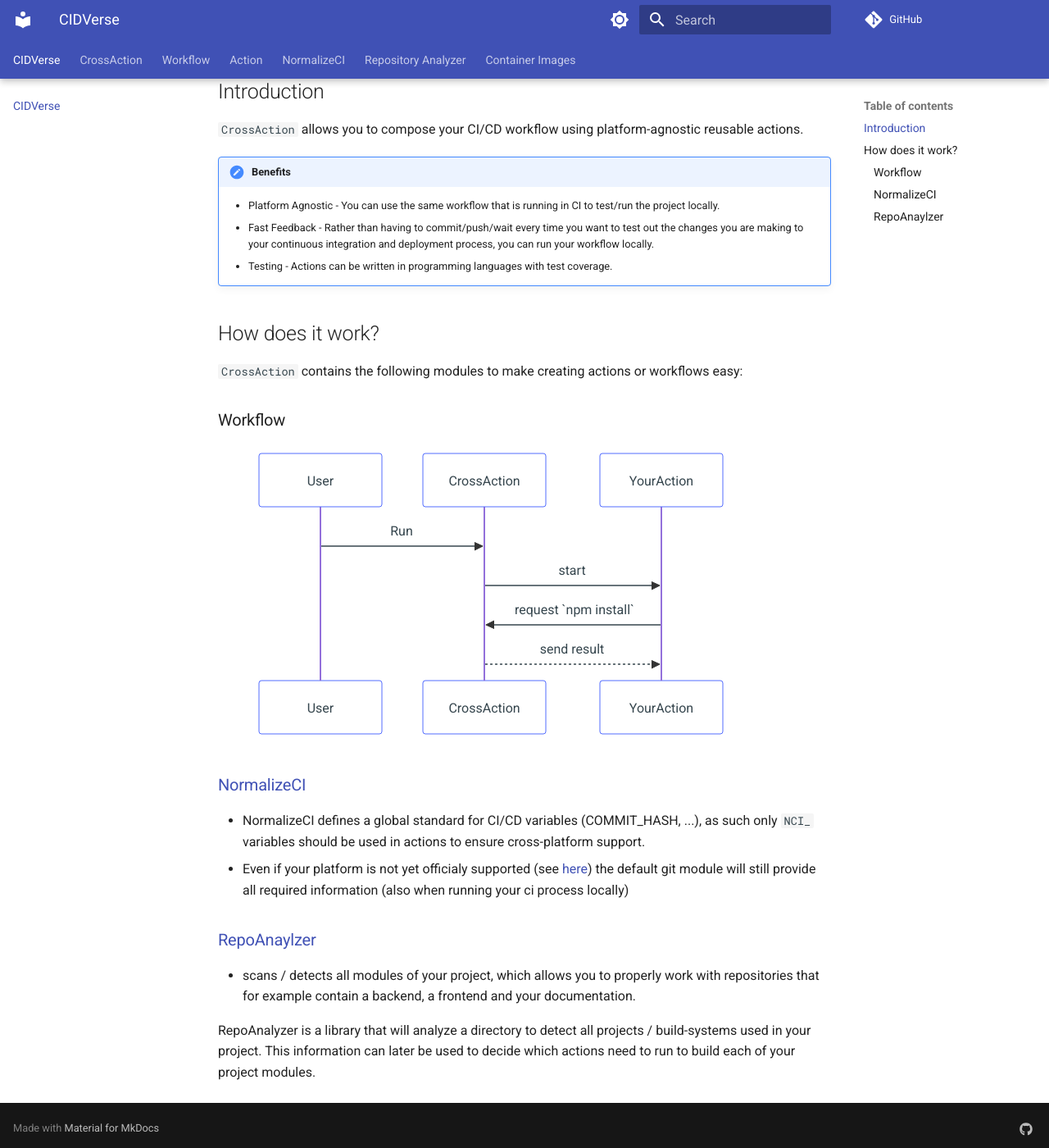
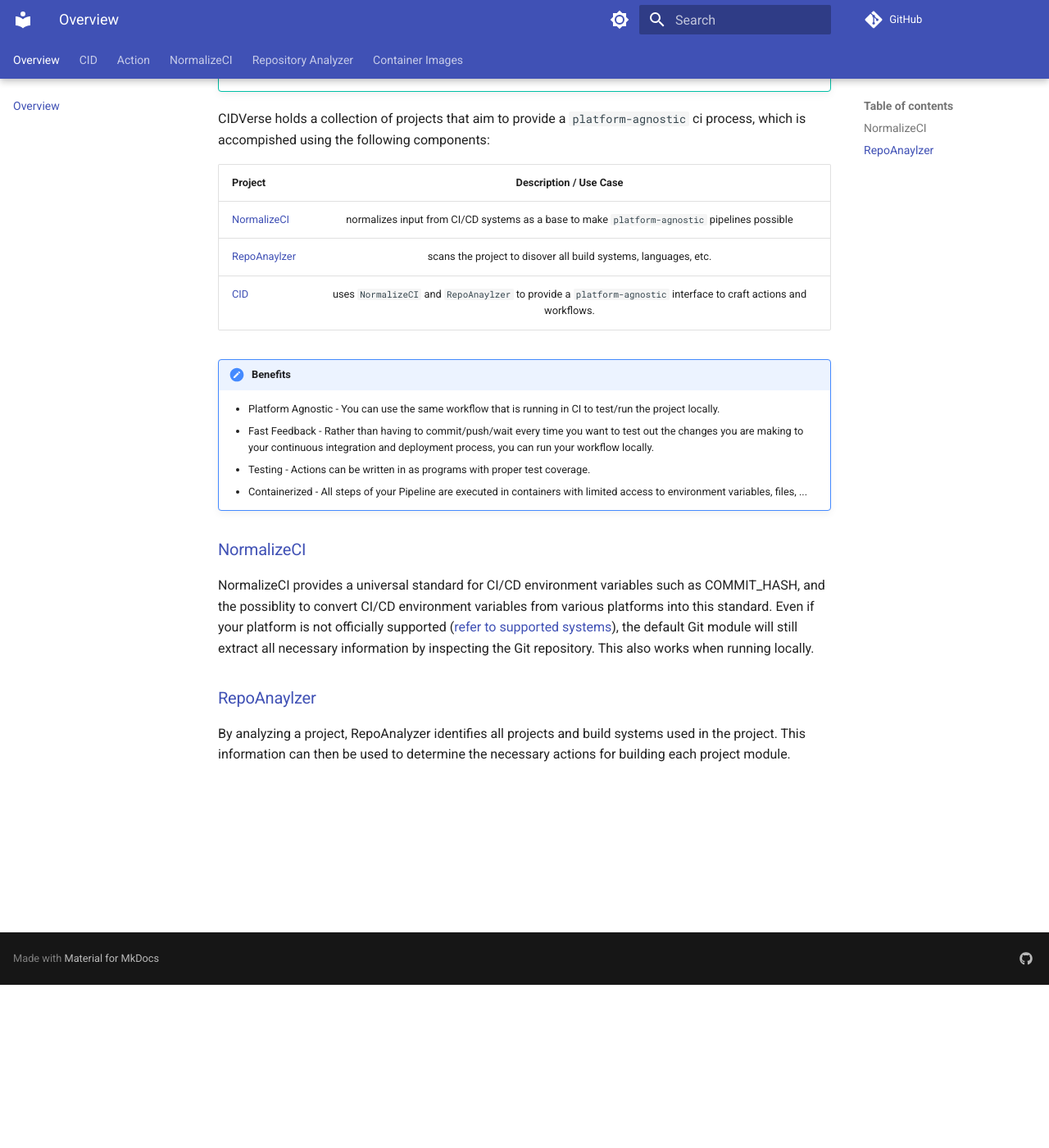
Before and after one commit to cidverse/cidverse.github.io, an MkDocs documentation site: the page built from docs/index.md, in a window 1280 px wide and 1400 px high, scrolled down 199 px. Shown: the whole window at 82% size. Built offline with MkDocs 1.6.1 and Material for MkDocs 9.7.7, drawn with Linux system fonts in a browser that asks for light colours; comment, search, counter and statistics services are not loaded.

Commit message:
docs: simplify documentation

````diff
--- a/docs/index.md
+++ b/docs/index.md
@@ -1,39 +1,29 @@
-# CIDVerse
+# Overview
 
-CIDVerse is a collection of projects that aim to provide a platform-agnostic ci process.
+!!! tip "Quick Start"
 
-## Introduction
+    If you are looking to get started with CID check out [this page](/cid).
 
-`CrossAction` allows you to compose your CI/CD workflow using platform-agnostic reusable actions.
+CIDVerse holds a collection of projects that aim to provide a `platform-agnostic` ci process, which is accompished using the following components:
+
+| Project   |      Description / Use Case      |
+|----------|:-------------:|
+| [NormalizeCI](https://github.com/cidverse/normalizeci) | normalizes input from CI/CD systems as a base to make `platform-agnostic` pipelines possible |
+| [RepoAnaylzer](https://github.com/cidverse/repoanalyzer) | scans the project to disover all build systems, languages, etc. |
+| [CID](https://github.com/cidverse/cid) | uses `NormalizeCI` and `RepoAnaylzer` to provide a `platform-agnostic` interface to craft actions and workflows. |
 
 !!! note "Benefits"
 
     - Platform Agnostic - You can use the same workflow that is running in CI to test/run the project locally.
     - Fast Feedback - Rather than having to commit/push/wait every time you want to test out the changes you are making to your continuous integration and deployment process, you can run your workflow locally.
-    - Testing - Actions can be written in programming languages with test coverage.
-
-## How does it work?
-
-`CrossAction` contains the following modules to make creating actions or workflows easy:
-
-### Workflow
-
-``` mermaid
-sequenceDiagram
-  User->>CrossAction: Run
-  CrossAction->>YourAction: start
-  YourAction->>CrossAction: request `npm install`
-  CrossAction-->>YourAction: send result
-```
+    - Testing - Actions can be written in as programs with proper test coverage.
+    - Containerized - All steps of your Pipeline are executed in containers with limited access to environment variables, files, ...
 
 ### [NormalizeCI](https://github.com/cidverse/normalizeci)
 
-- NormalizeCI defines a global standard for CI/CD variables (COMMIT_HASH, ...), as such only `NCI_` variables should be used in actions to ensure cross-platform support.
-- Even if your platform is not yet officialy supported (see [here](https://github.com/cidverse/normalizeci#supported-systems)) the default git module will still provide all required information (also when running your ci process locally)
+NormalizeCI provides a universal standard for CI/CD environment variables such as COMMIT_HASH, and the possiblity to convert CI/CD environment variables from various platforms into this standard.
+Even if your platform is not officially supported ([refer to supported systems](https://github.com/cidverse/normalizeci#supported-systems)), the default Git module will still extract all necessary information by inspecting the Git repository. This also works when running locally.
 
 ### [RepoAnaylzer](https://github.com/cidverse/repoanalyzer)
 
-- scans / detects all modules of your project, which allows you to properly work with repositories that for example contain a backend, a frontend and your documentation.
-
-RepoAnalyzer is a library that will analyze a directory to detect all projects / build-systems used in your project.
-This information can later be used to decide which actions need to run to build each of your project modules.
+By analyzing a project, RepoAnalyzer identifies all projects and build systems used in the project. This information can then be used to determine the necessary actions for building each project module.
--- a/mkdocs.yml
+++ b/mkdocs.yml
@@ -24,20 +24,32 @@ theme:
     - navigation.tabs
     - navigation.tabs.sticky
     #- navigation.sections
-    #- navigation.indexes
+    - navigation.indexes
     - navigation.top
+    - navigation.expand
     - content.tabs.link
 
 nav:
   - index.md
-  - CrossAction:
-      - crossaction/index.md
-      - crossaction/installation.md
-  - Workflow:
-      - workflow/index.md
+  - CID:
+      - cid/index.md
+      - cid/action.md
+      - cid/workflow.md
+      - Usage:
+        - cid/usage/local.md
+        - cid/usage/githubactions.md
+        - cid/usage/gitlab.md
+      - Workflows:
+        - cid/workflows/index.md
+        - cid/workflows/main.md
+      - Customize:
+        - cid/customize/action.md
+        - cid/customize/workflow.md
+      - cid/enterprise.md
   - Action:
       - action/index.md
       - action/catalog.md
+      - action/rules.md
       - action/sdk-go.md
       - action/sdk-java.md
       - action/sdk-kotlin.md
````
Also changed, not shown: docs/action/sdk-go.md (+2 -0 lines), docs/action/sdk-java.md (+3 -3 lines), docs/action/sdk-kotlin.md (+3 -3 lines), docs/cid/customize/action.md (added, +18 -0 lines), docs/cid/customize/workflow.md (added, +56 -0 lines), docs/cid/enterprise.md (added, +84 -0 lines), docs/cid/index.md (added, +26 -0 lines), docs/cid/usage/githubactions.md (added, +101 -0 lines), docs/cid/usage/gitlab.md (added, +25 -0 lines), docs/cid/usage/local.md (added, +35 -0 lines), docs/cid/workflows/index.md (added, +8 -0 lines), docs/cid/workflows/main.md (added, +42 -0 lines), docs/crossaction/index.md (deleted, +0 -17 lines), docs/crossaction/installation.md (deleted, +0 -16 lines), 2 more files, 2 other files.
